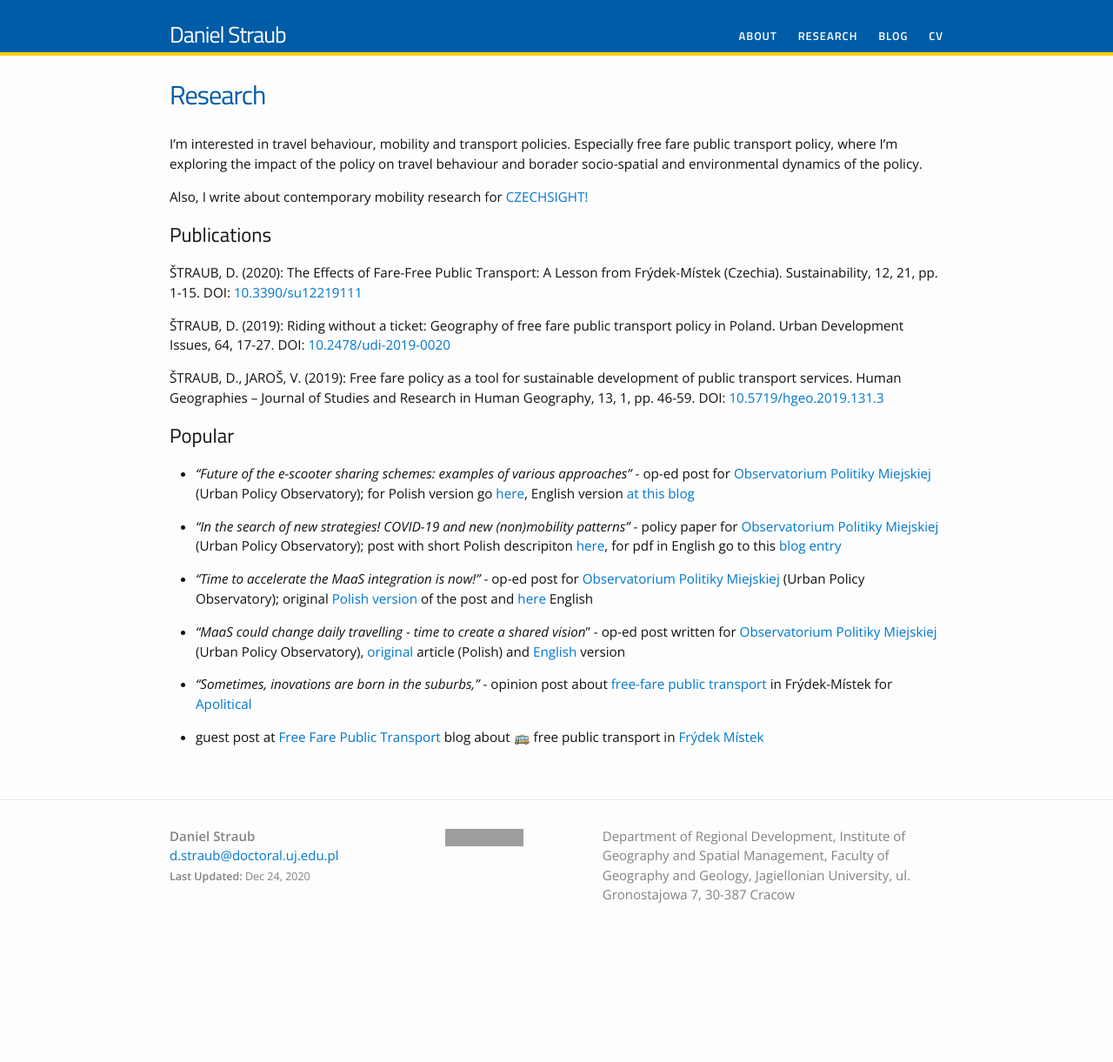
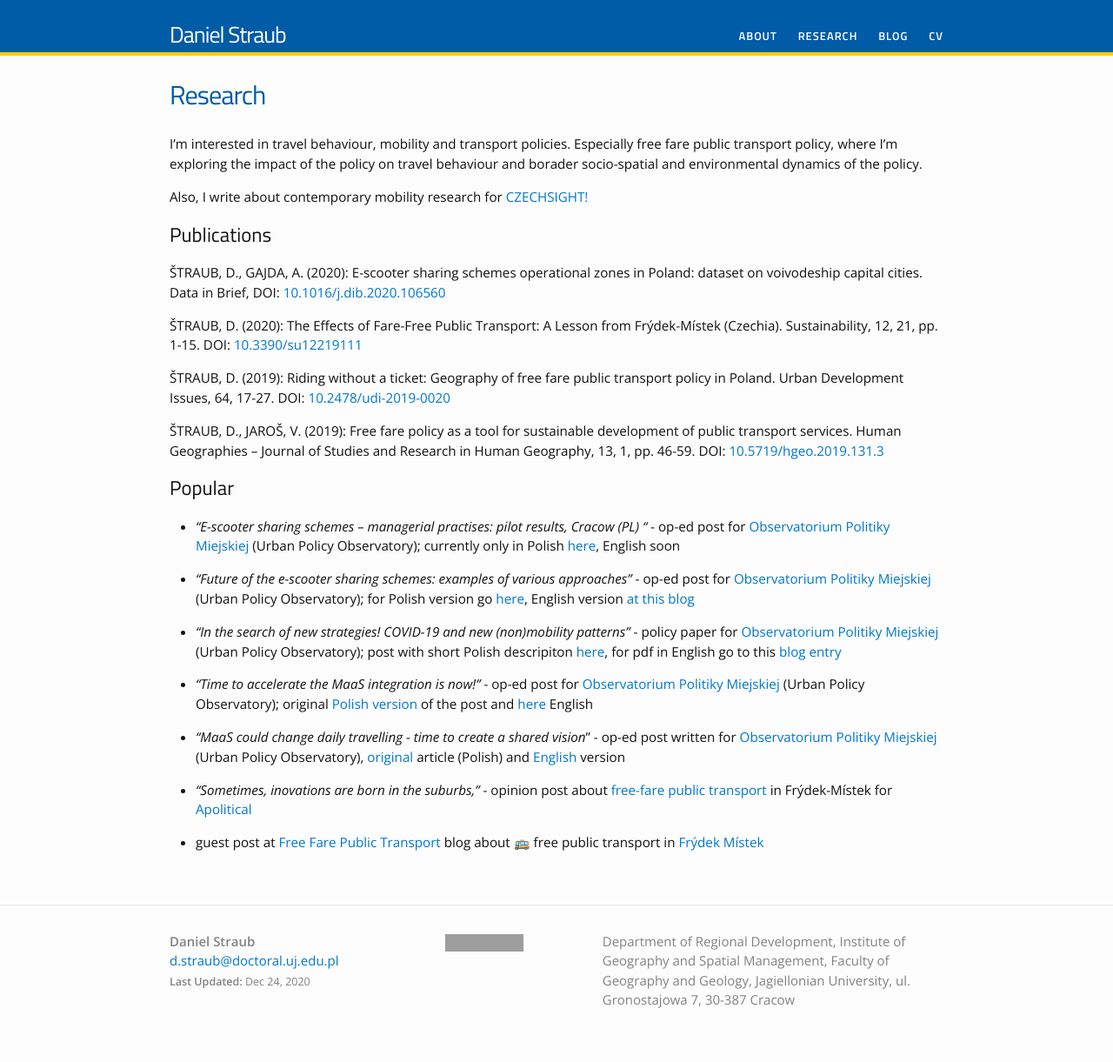
Before and after one commit to tracetheheat/tracetheheat.github.io, a Jekyll site: the page built from research.md, in a window 1280 px wide. Shown: the whole page at 87% size. Built offline with Jekyll 4.4.1, drawn with Linux system fonts in a browser that asks for light colours; before the commit the page ends 1100 px from its top, so only the background shows below that; grey boxes are pictures that could not be loaded.

Commit message:
research

```diff
--- a/research.md
+++ b/research.md
@@ -9,6 +9,8 @@ I'm interested in travel behaviour, mobility and transport policies. Especially
 Also, I write about contemporary mobility research for <a href="https://www.czechsight.cz/author/straubd/">CZECHSIGHT!</a>
 
 ## Publications
+ŠTRAUB, D., GAJDA, A. (2020): E-scooter sharing schemes operational zones in Poland: dataset on voivodeship capital cities. Data in Brief, DOI: [10.1016/j.dib.2020.106560](https://doi.org/10.1016/j.dib.2020.106560)
+
 ŠTRAUB, D. (2020): The Effects of Fare-Free Public Transport: A Lesson from Frýdek-Místek (Czechia). Sustainability, 12, 21, pp. 1-15. DOI: [10.3390/su12219111](https://doi.org/10.3390/su12219111)
 
 ŠTRAUB, D. (2019): Riding without a ticket: Geography of free fare public transport policy in Poland. Urban Development Issues, 64, 17-27. DOI: [10.2478/udi-2019-0020](https://doi.org/10.2478/udi-2019-0020)
@@ -16,6 +18,8 @@ Also, I write about contemporary mobility research for <a href="https://www.czec
 ŠTRAUB, D., JAROŠ, V. (2019): Free fare policy as a tool for sustainable development of public transport services. Human Geographies – Journal of Studies and Research in Human Geography, 13, 1, pp. 46-59. DOI: [10.5719/hgeo.2019.131.3](http://dx.doi.org/10.5719/hgeo.2019.131.3)
 
 ## Popular
+* _"E-scooter sharing schemes – managerial practises: pilot results, Cracow (PL) "_ - op-ed post for [Observatorium Politiky Miejskiej](http://obserwatorium.miasta.pl/) (Urban Policy Observatory); currently only in Polish [here](http://obserwatorium.miasta.pl/praktyki-zarzadzania-segmentem-uto-w-polskich-miastach-wnioski-z-pilotazu/), English soon
+
 * _"Future of the e-scooter sharing schemes: examples of various approaches"_ - op-ed post for [Observatorium Politiky Miejskiej](http://obserwatorium.miasta.pl/) (Urban Policy Observatory); for Polish version go [here](http://obserwatorium.miasta.pl/przyszlosc-branzy-e-hulajnog-a-dzialania-miast/), English version [at this blog](http://straubd.me/blog/2020/10/mobility/future-of-the-escooter)
 
 * _"In the search of new strategies! COVID-19 and new (non)mobility patterns"_ - policy paper for [Observatorium Politiky Miejskiej](http://obserwatorium.miasta.pl/) (Urban Policy Observatory); post with short Polish descripiton [here](http://obserwatorium.miasta.pl/covid-19-i-nowe-kierunki-niemobilnosci-raport/?fbclid=IwAR3OhpFHzXqa3SMQApxX4kJxM5u_xVZLK4BBApFhYeNmsgNlBaoGqRyEw7c), for pdf in English go to this [blog entry](http://straubd.me/blog/2020/05/mobility/covid19-and-non-mobility-strategies)
```
